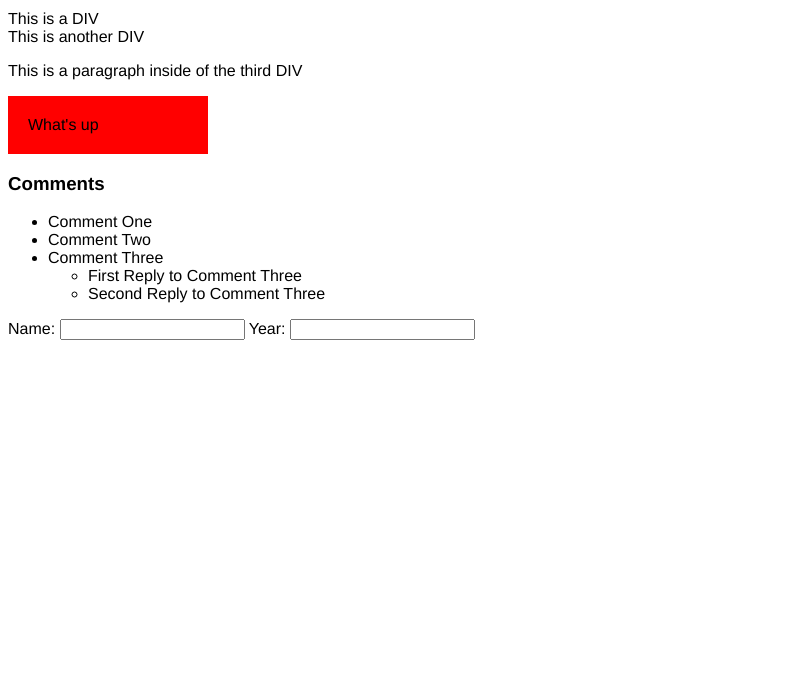
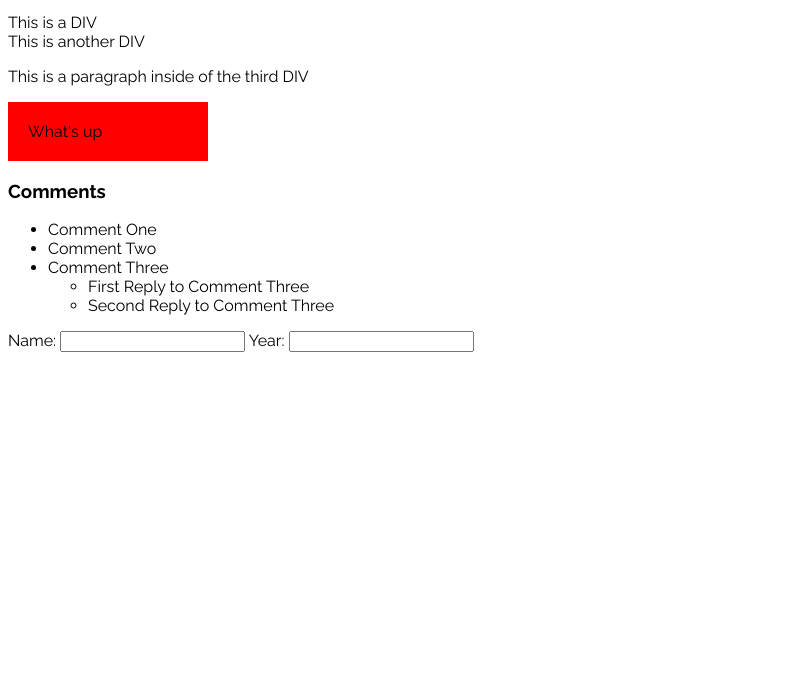
Before and after one commit to thara-messeroux/intermediate-css, a plain HTML site: page index.html in a window 1280 px wide. Shown: the part 118-800 px from the top of the page, without its empty margins (0-795 px from the left). Drawn offline with Linux system fonts and the light colour scheme.

Commit message:
google fonts

```diff
--- a/css/style.css
+++ b/css/style.css
@@ -1,3 +1,5 @@
+@import url('https://fonts.googleapis.com/css2?family=Raleway:ital,wght@0,100..900;1,100..900&display=swap');
+
 * {
     box-sizing: border-box;
 }
@@ -5,7 +7,8 @@
 /* padding is included in size */
 
 body {
-    font-family: Helvetica, Tahoma, Verdana, sans-serif;
+    /* font-family: Helvetica, Tahoma, Verdana, sans-serif; */
+    font-family: Raleway, Tahoma, Verdana, sans-serif;
 }
 
 h1 {
```
